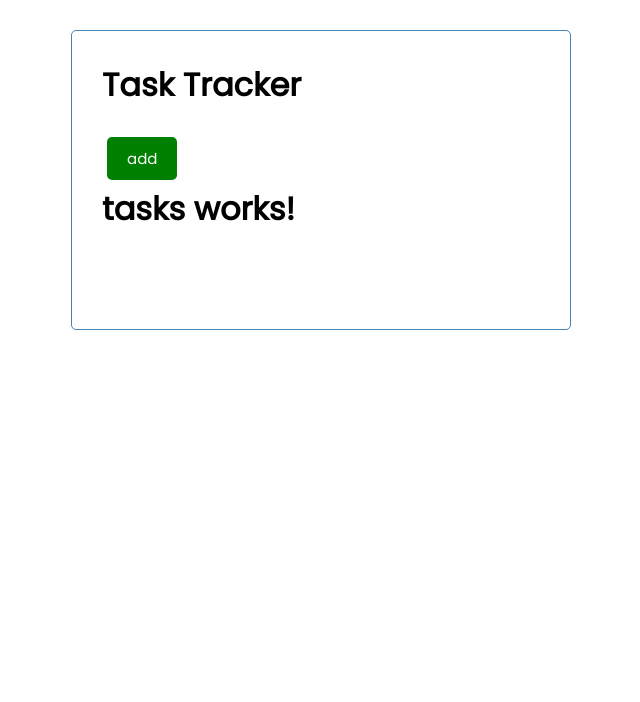
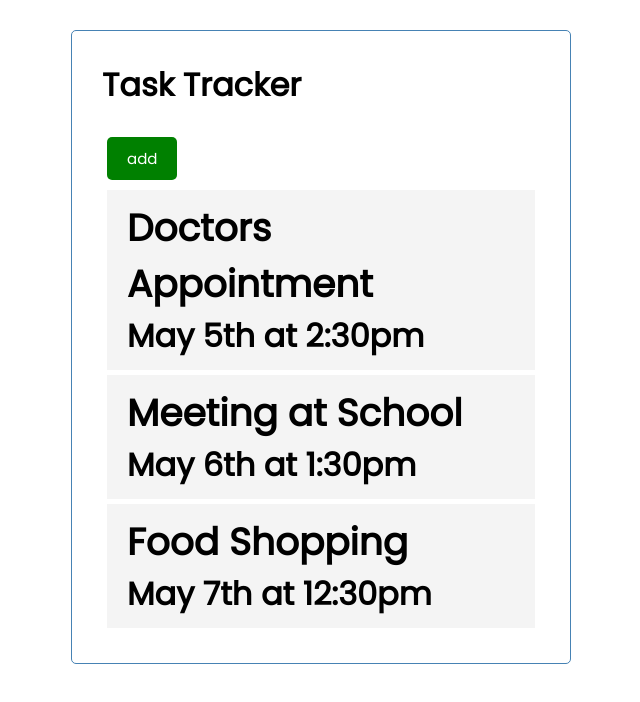
Before and after one commit to emoran0403/angular-traversy, an Angular app: page / in a window 1280 px wide. Shown: the top 702 px of the page, without its empty margins (319-959 px from the left). Built offline with nearby package versions, Linux system fonts and the light colour scheme.

Commit message:
filled out task item info

```diff
--- a/src/app/components/task-item/task-item.component.css
+++ b/src/app/components/task-item/task-item.component.css
@@ -0,0 +1,16 @@
+.task {
+    background: #f4f4f4;
+    margin: 5px;
+    padding: 10px 20px;
+    cursor: pointer;
+  }
+
+  .task.reminder {
+    border-left: 5px solid green;
+  }
+
+  .task h3 {
+    display: flex;
+    align-items: center;
+    justify-content: space-between;
+  }
--- a/src/app/components/task-item/task-item.component.html
+++ b/src/app/components/task-item/task-item.component.html
@@ -1 +1,4 @@
-<p>task-item works!</p>
+<div class="task">
+  <h3>{{ task.text }}</h3>
+  <p>{{ task.day }}</p>
+</div>
--- a/src/app/components/task-item/task-item.component.ts
+++ b/src/app/components/task-item/task-item.component.ts
@@ -1,15 +1,14 @@
-import { Component, OnInit } from '@angular/core';
+import { Component, OnInit, Input } from '@angular/core';
+import { Task } from '../../Task';
 
 @Component({
   selector: 'app-task-item',
   templateUrl: './task-item.component.html',
-  styleUrls: ['./task-item.component.css']
+  styleUrls: ['./task-item.component.css'],
 })
 export class TaskItemComponent implements OnInit {
+  @Input() task!: Task;
+  constructor() {}
 
-  constructor() { }
-
-  ngOnInit(): void {
-  }
-
+  ngOnInit(): void {}
 }
--- a/src/app/components/tasks/tasks.component.html
+++ b/src/app/components/tasks/tasks.component.html
@@ -1 +1 @@
-<p>tasks works!</p>
+<app-task-item *ngFor="let task of tasks" [task]="task"></app-task-item>
```
